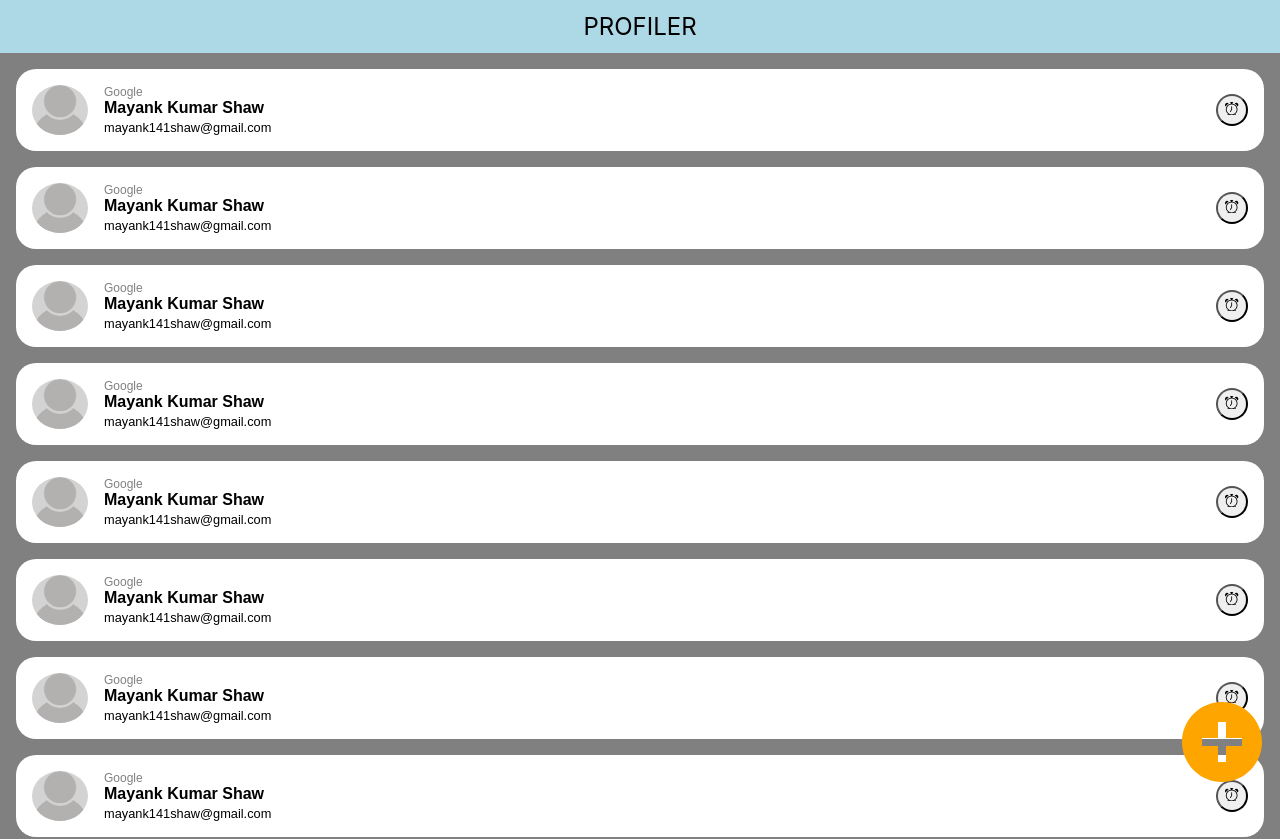
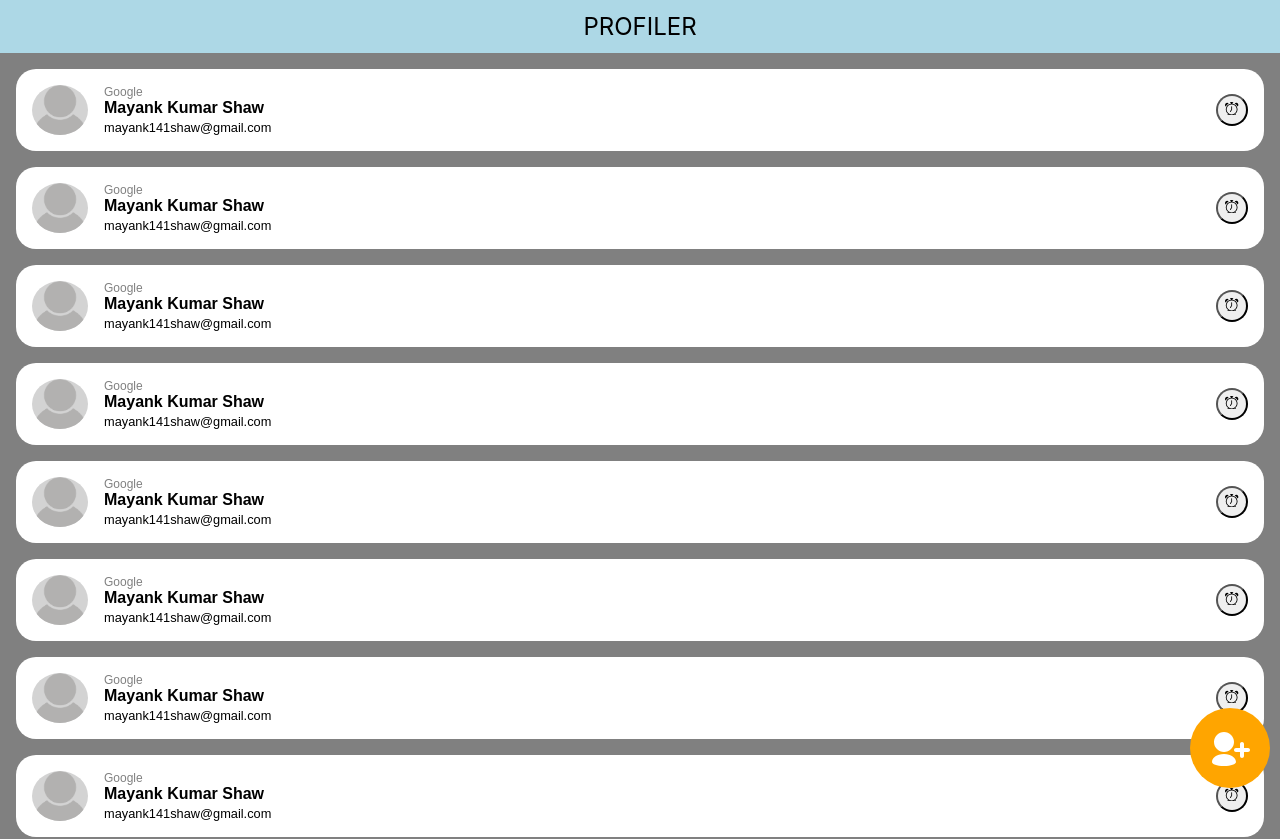
Before and after one commit to Mayank-141-Shaw/Gender-Classifier-React-App, a React (Create React App) app: page / in a window 1280 px wide. Shown: the top 839 px of the page. Built offline with nearby package versions, Linux system fonts and the light colour scheme.

Commit message:
Fixed design

```diff
--- a/src/components/AddUserComponent.js
+++ b/src/components/AddUserComponent.js
@@ -86,7 +86,7 @@ function AddUserComponent() {
 
       <form style={addUserForm} onSubmit={handleSubmit}>
 
-        <label for='profileImg'>
+        <label htmlFor='profileImg'>
           <img
             style={{
               width:'50vw',
--- a/src/components/HomeComponent.js
+++ b/src/components/HomeComponent.js
@@ -1,7 +1,7 @@
 import React from 'react'
 import { NavLink } from 'react-router-dom'
 import styled from 'styled-components'
-import { MdAddCircle } from 'react-icons/md'
+import { TiUserAdd } from 'react-icons/ti'
 import DetailsComponent from './DetailsComponent';
 import Navbar from './Navbar';
 
@@ -9,9 +9,12 @@ function HomeComponent() {
 
   const AddUserButton = styled.div`
     position : fixed;
-    bottom : 10px;
+    bottom : 0px;
     right : 10px;
-    font-size : 3rem;
+    display: flex;
+    flex-direction:row;
+    align-items : center;
+
   `;
 
   const Background = styled.div`
@@ -54,15 +57,18 @@ function HomeComponent() {
         <AddUserButton>
           <NavLink to={"/add"}
             style={{
-              textDecoration:'none',
-              color:'orange'
+              fontSize:'3rem'
             }} >
 
-            <MdAddCircle
+            <TiUserAdd
               style={{
-                verticalAlign:'middle',
+                textAlign:'center',
+                color:'white',
+                backgroundColor:'orange',
+                borderRadius:'50%',
+                padding:'1rem'
               }}
-              size={'2em'}
+              size={'1em'}
             />
 
           </NavLink>
```
